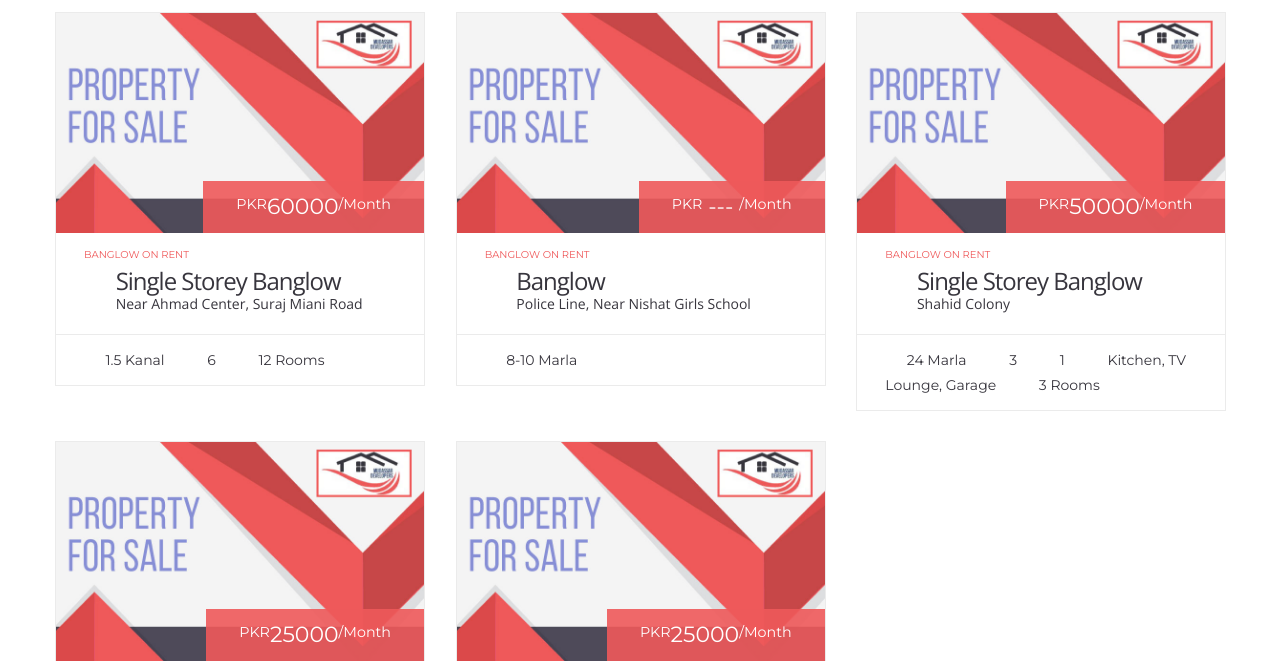
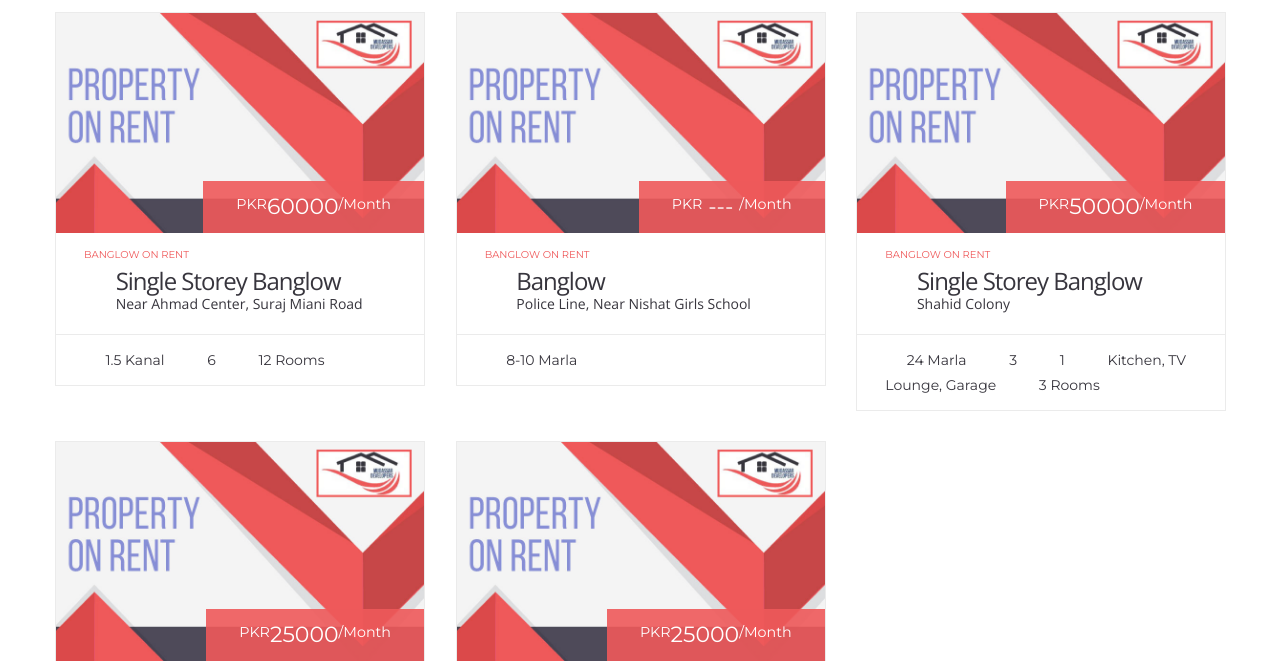
Before and after one commit to MudassarDev/MudassarDev.github.io, a Jekyll site: the page built from rent_listings.html, in a window 1280 px wide. Shown: the part 368-1029 px from the top of the page. Built offline with Jekyll 4.4.1, drawn with Linux system fonts in a browser that asks for light colours; nearby versions of some CDN libraries; some web fonts are replaced; library files that are not in the unit come from our copies; comment, search, counter and statistics services are not loaded.

Commit message:
Image addition

```diff
--- a/rent_listings.html
+++ b/rent_listings.html
@@ -16,7 +16,7 @@
                            <div class="property_price_box">
                               <span class="property_price_box_sign">PKR</span><span class="property_price_box_price">{{ post.price }}</span><span class="property_price_box_per">/Month</span>
                            </div>
-                           <img alt="" src="{{ site.baseurl }}/images/image-7-1-770x460.jpg">
+                           <img alt="" src="{{ site.baseurl }}/images/image-8-1-770x460.jpg">
                         </a>
                      </div>
                      <div class="sc_property_info">
```
Also changed, not shown: images/image-8-1-770x460.jpg (added).
